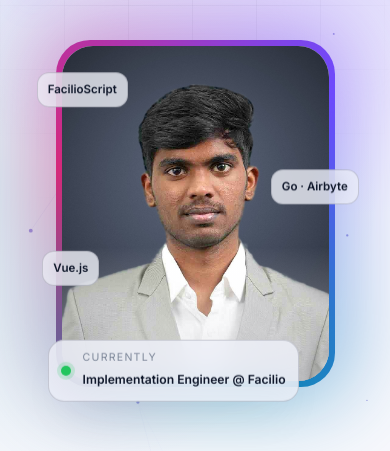
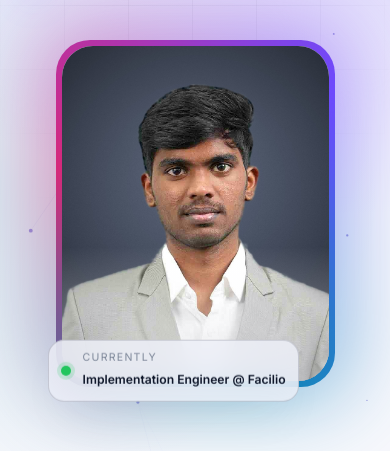
Before and after one commit to Rangesh11/Rangesh11.github.io, a plain HTML site: page index.html in a window 390 px wide. Shown: the part 59-510 px from the top of the page. Drawn offline with Linux system fonts and the light colour scheme; animation ran at ten frames a second.

Commit message:
Remove floating skill chips around the hero photo
Co-Authored-By: Claude Opus 5.5 <noreply@anthropic.com>

```diff
--- a/index.html
+++ b/index.html
@@ -90,9 +90,6 @@
             <div class="portrait__frame">
               <img src="assets/profile.jpg" alt="Portrait of Rangesh S" width="900" height="1170" />
             </div>
-            <span class="chip-float chip-float--1">FacilioScript</span>
-            <span class="chip-float chip-float--2">Go · Airbyte</span>
-            <span class="chip-float chip-float--3">Vue.js</span>
             <div class="status-card">
               <span class="status-card__dot"></span>
               <div>
--- a/styles.css
+++ b/styles.css
@@ -268,16 +268,6 @@ body::after {
   content: ""; position: absolute; inset: 0;
   background: linear-gradient(180deg, transparent 60%, color-mix(in srgb, var(--bg) 55%, transparent));
 }
-.chip-float {
-  position: absolute; z-index: 2; padding: 9px 14px; border-radius: 12px; font-size: .82rem; font-weight: 600;
-  background: color-mix(in srgb, var(--bg-2) 80%, transparent); border: 1px solid var(--border-strong);
-  backdrop-filter: blur(12px); -webkit-backdrop-filter: blur(12px); box-shadow: var(--shadow);
-  white-space: nowrap; animation: float 6s ease-in-out infinite; transform: translateZ(40px);
-}
-.chip-float--1 { top: 9%; left: -16%; animation-delay: 0s; }
-.chip-float--2 { top: 40%; right: -18%; animation-delay: -1.5s; }
-.chip-float--3 { bottom: 26%; left: -12%; animation-delay: -3s; }
-.chip-float--4 { bottom: -4%; right: 6%; animation-delay: -4.5s; color: var(--gold); }
 @keyframes float { 0%, 100% { translate: 0 0; } 50% { translate: 0 -12px; } }
 
 .scroll-cue { position: absolute; left: 50%; bottom: 28px; transform: translateX(-50%); opacity: .7; }
@@ -741,10 +731,6 @@ html.modal-open { overflow: hidden; }
   .t-item__dot { left: -32px; width: 18px; height: 18px; }
   .t-item__dot::after { inset: 3px; }
   .t-item__card, .project { padding: 22px; }
-  .chip-float { font-size: .72rem; padding: 7px 10px; }
-  .chip-float--1 { left: -8%; }
-  .chip-float--2 { right: -10%; }
-  .chip-float--3 { left: -6%; }
   .hero__cta .btn { flex: 1 1 auto; justify-content: center; }
   .contact__actions .btn { width: 100%; justify-content: center; }
 }
```
